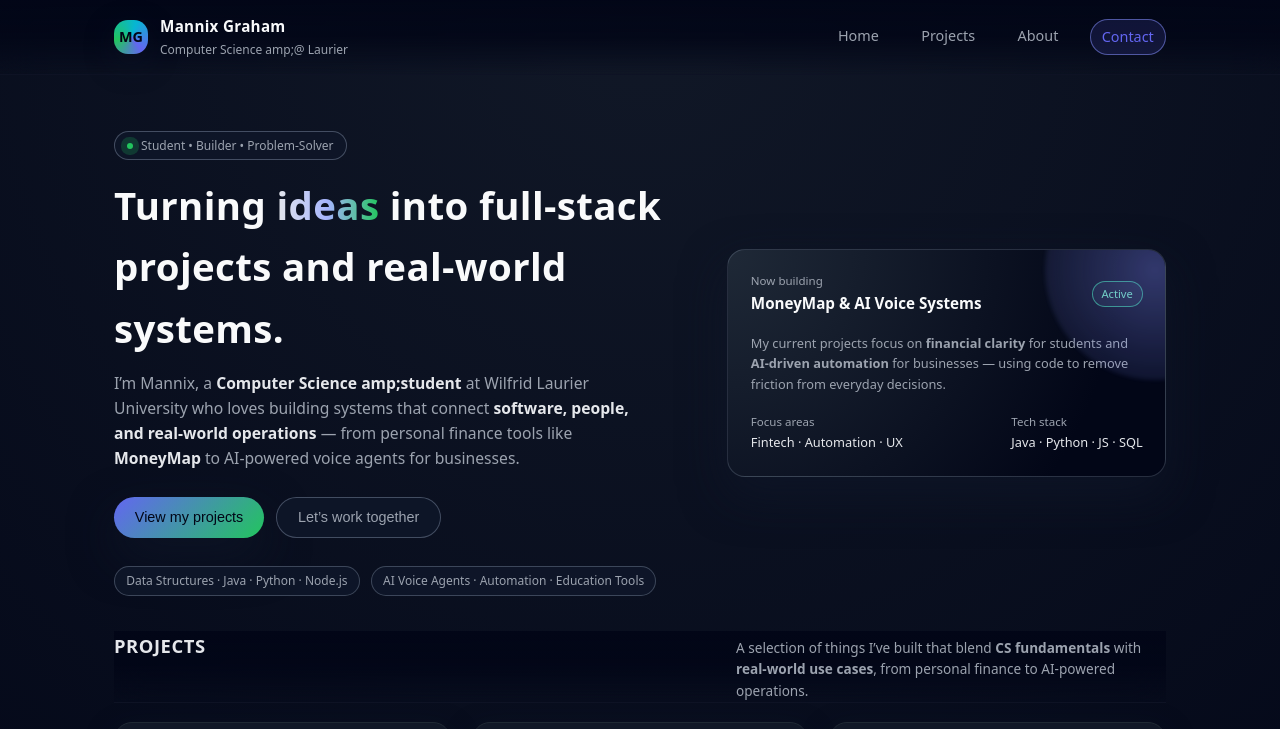
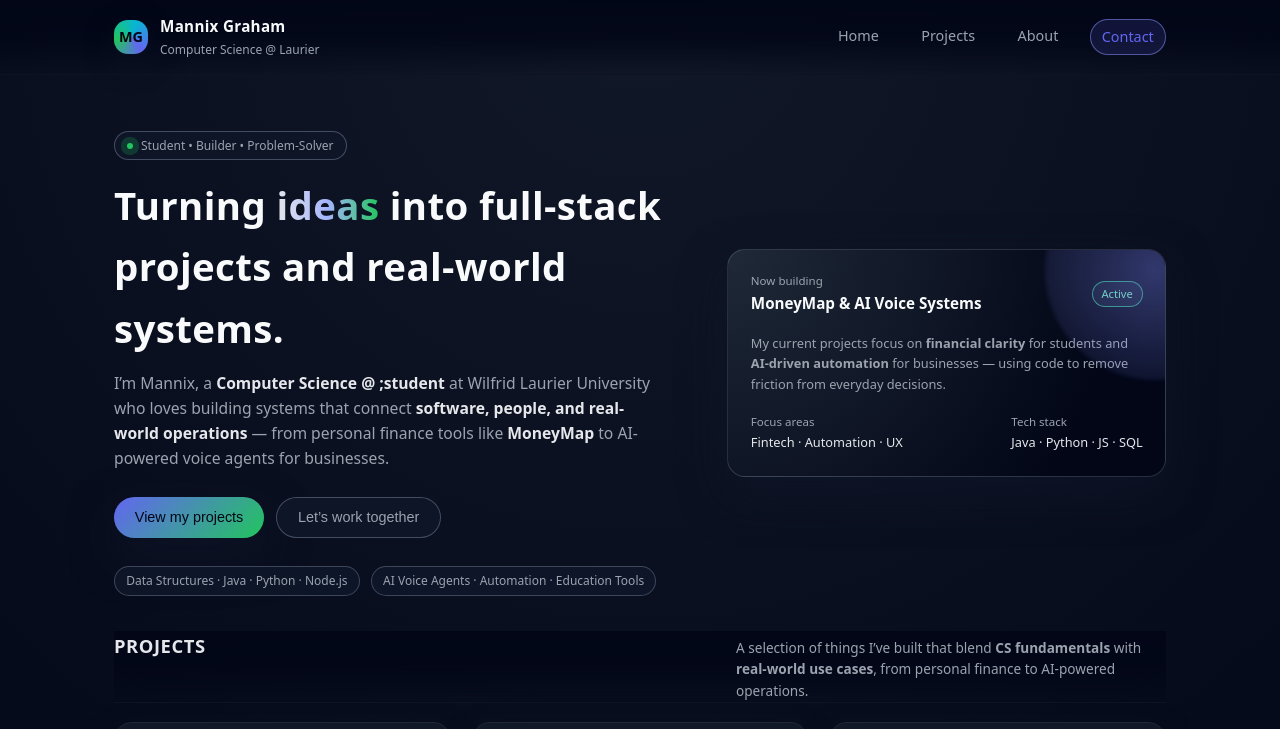
Before and after one commit to Scooba1/mannix-portfolio, a plain HTML site: page index.html in a window 1280 px wide. Shown: the top 729 px of the page. Drawn offline with Linux system fonts and the light colour scheme.

Commit message:
finishing small edits

```diff
--- a/index.html
+++ b/index.html
@@ -726,7 +726,7 @@
             <div class="nav-logo"><span>MG</span></div>
             <div class="nav-title">
               <div class="nav-title-main">Mannix Graham</div>
-              <div class="nav-title-sub">Computer Science amp;@ Laurier</div>
+              <div class="nav-title-sub">Computer Science @ Laurier</div>
             </div>
           </div>
           <div class="nav-links">
@@ -752,7 +752,7 @@
               Turning <span>ideas</span> into full-stack projects and real-world systems.
             </h1>
             <p class="hero-subtitle">
-              I’m Mannix, a <strong>Computer Science amp;student</strong> at
+              I’m Mannix, a <strong>Computer Science @ ;student</strong> at
               Wilfrid Laurier University who loves building systems that connect
               <strong>software, people, and real-world operations</strong> — from
               personal finance tools like <strong>MoneyMap</strong> to AI-powered
@@ -916,7 +916,7 @@
           <div class="about-grid">
             <article class="about-card">
               <p>
-                I’m currently pursuing a <strong>B.Sc. Computer Science amp;
+                I’m currently pursuing a <strong>B.Sc. Computer Science;
                 </strong> at Wilfrid Laurier
                 University (Waterloo campus).
               </p>
```
